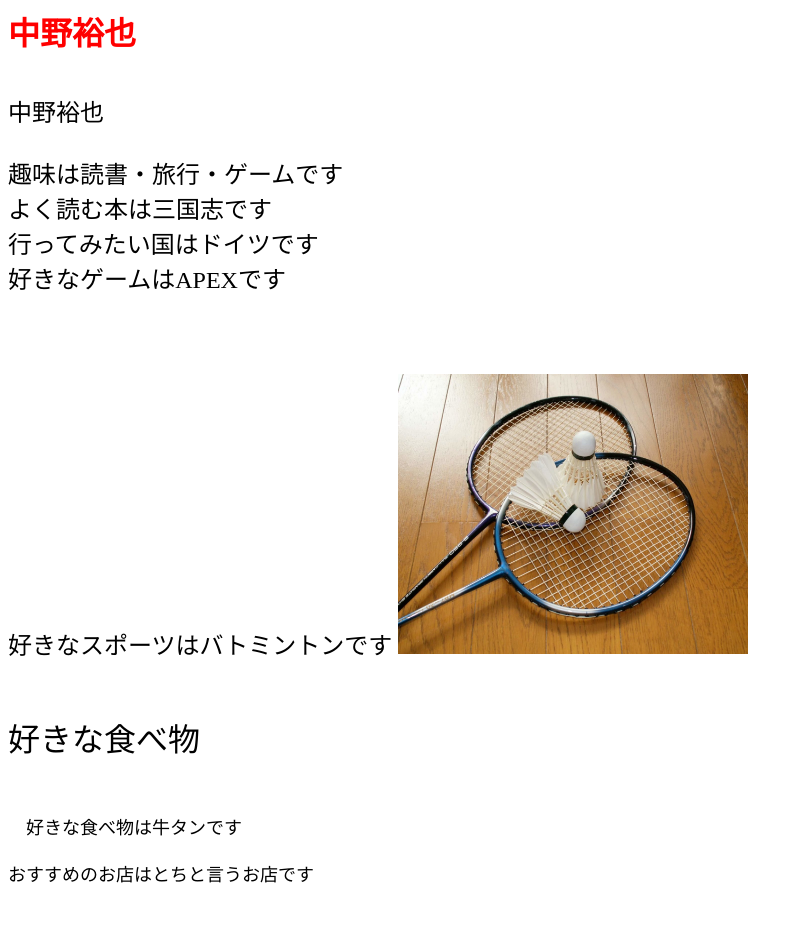
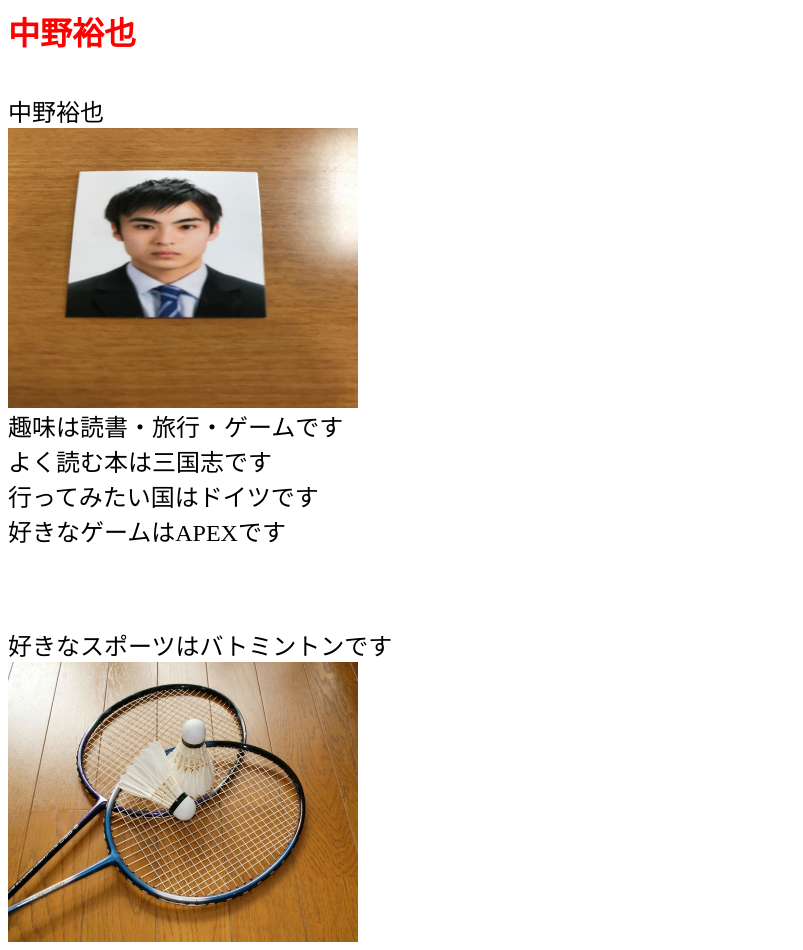
Before and after one commit to chibatoshiya/git_samp2, a plain HTML site: page nakano.html in a window 1280 px wide. Shown: the top 950 px of the page, without its empty margins (0-803 px from the left). Drawn offline with Linux system fonts and the light colour scheme.

Commit message:
syoukai kao

```diff
--- a/nakano.html
+++ b/nakano.html
@@ -13,6 +13,7 @@
 		<font size=5>
 		中野裕也
 		<br>
+		 <img src="nakano.jpg"width="350" height="280">
 		<br>
 		趣味は読書・旅行・ゲームです
 		<br>
@@ -31,6 +32,7 @@
 		</font></p>
 		<p><font size=5>
                 好きなスポーツはバトミントンです
+		<br>
 		<img src="ばと.jpg"width="350" height="280">
 		</font></p>
 		<p><font size=6>
```
